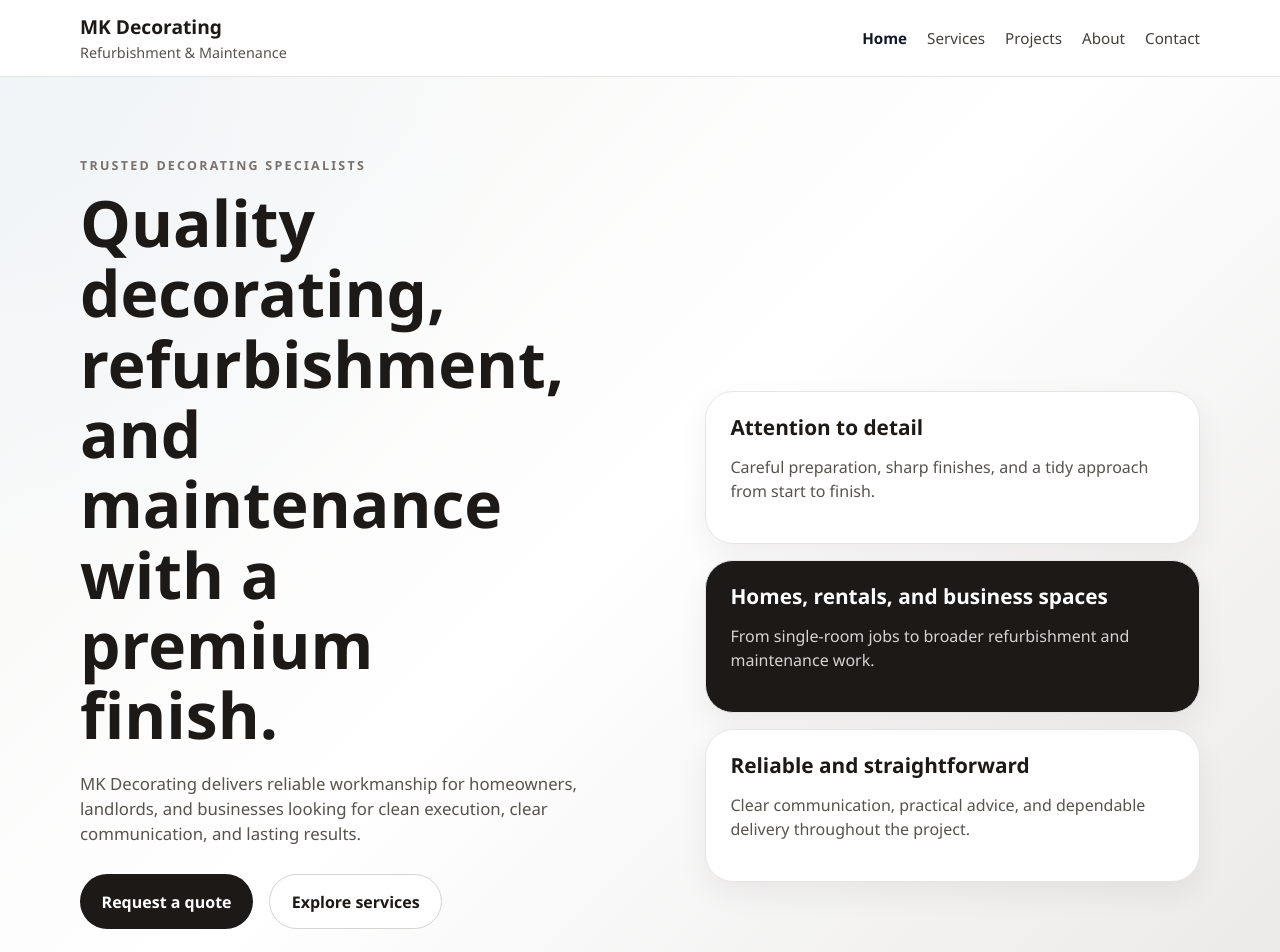
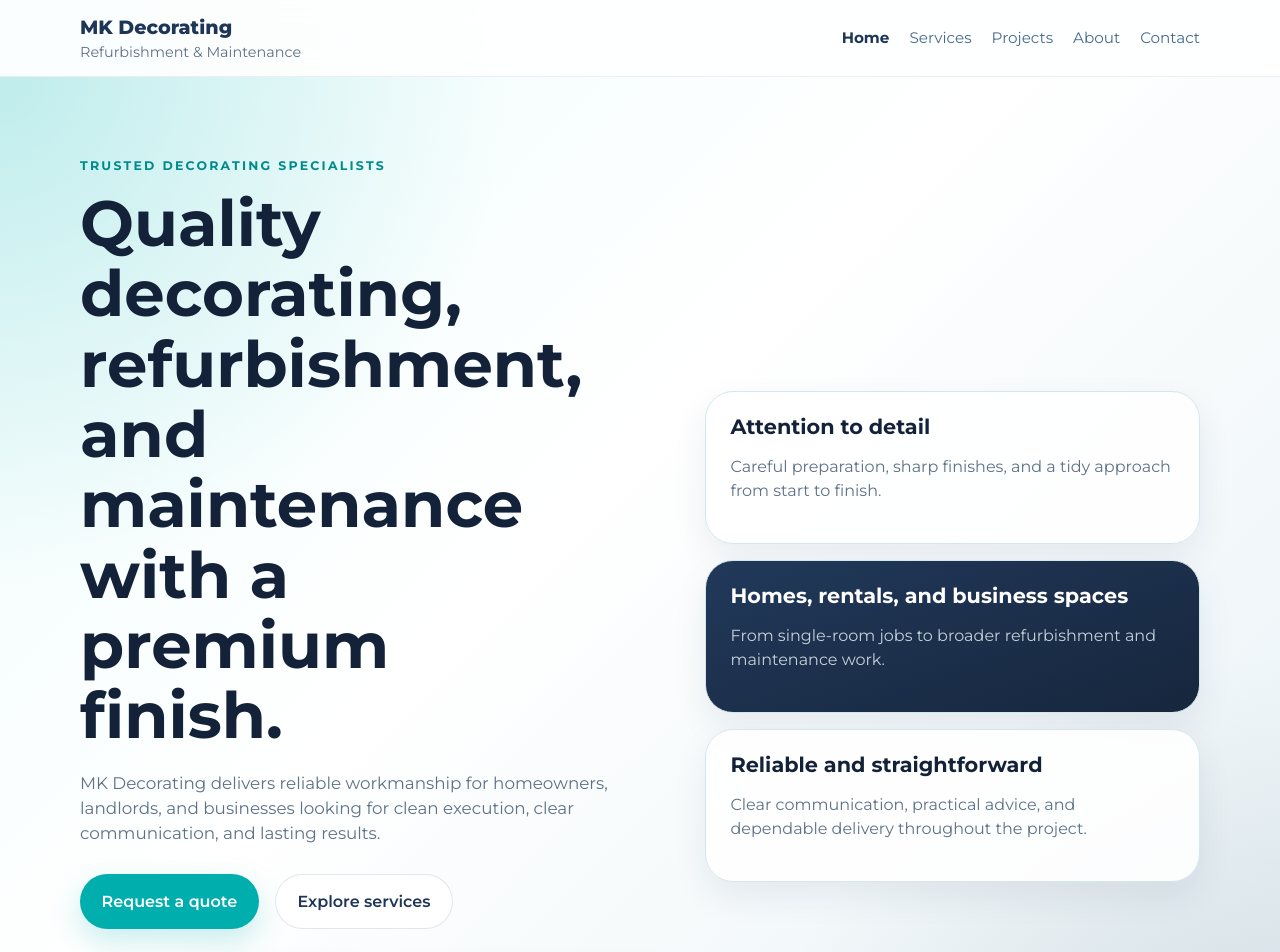
Before and after one commit to issakheirallah/mkd-website, a React (Vite) app in the folder mk-decorating-website/: page / in a window 1280 px wide. Shown: the top 952 px of the page. Built offline with nearby package versions, Linux system fonts and the light colour scheme.

Commit message:
Change colour palette

```diff
--- a/mk-decorating-website/index.html
+++ b/mk-decorating-website/index.html
@@ -3,6 +3,12 @@
   <head>
     <meta charset="UTF-8" />
     <meta name="viewport" content="width=device-width, initial-scale=1.0" />
+    <link rel="preconnect" href="https://fonts.googleapis.com" />
+    <link rel="preconnect" href="https://fonts.gstatic.com" crossorigin />
+    <link
+      href="https://fonts.googleapis.com/css2?family=Montserrat:wght@400;500;600;700;800&display=swap"
+      rel="stylesheet"
+    />
     <title>MK Decorating | Refurbishment & Maintenance</title>
     <meta
       name="description"
--- a/mk-decorating-website/src/styles.css
+++ b/mk-decorating-website/src/styles.css
@@ -1,7 +1,17 @@
 :root {
-  font-family: "Avenir Next", "Segoe UI", sans-serif;
-  color: #1c1917;
-  background: #f8f7f4;
+  --color-primary: #00aeae;
+  --color-primary-deep: #008b8b;
+  --color-secondary: #1d3557;
+  --color-secondary-soft: #48698f;
+  --color-ink: #132238;
+  --color-muted: #5e7187;
+  --color-surface: #f4fbfb;
+  --color-surface-strong: #ffffff;
+  --color-line: #d5e7eb;
+  --shadow-soft: 0 14px 34px rgba(29, 53, 87, 0.08);
+  font-family: "Montserrat", "Segoe UI", sans-serif;
+  color: var(--color-ink);
+  background: var(--color-surface);
   line-height: 1.5;
   font-weight: 400;
 }
@@ -16,8 +26,10 @@ html, body, #root {
 }
 
 body {
-  background: #f8f7f4;
-  color: #1c1917;
+  background:
+    radial-gradient(circle at top left, rgba(0, 174, 174, 0.1), transparent 26%),
+    linear-gradient(180deg, #f7fdfd, #eef7f9 48%, #f8fbfc);
+  color: var(--color-ink);
 }
 
 a {
@@ -44,9 +56,9 @@ a {
   position: sticky;
   top: 0;
   z-index: 100;
-  background: rgba(255, 255, 255, 0.92);
+  background: rgba(255, 255, 255, 0.86);
   backdrop-filter: blur(12px);
-  border-bottom: 1px solid #e7e5e4;
+  border-bottom: 1px solid rgba(29, 53, 87, 0.08);
 }
 
 .navbar-inner {
@@ -64,12 +76,13 @@ a {
 
 .brand-title {
   font-size: 1.2rem;
-  font-weight: 700;
+  font-weight: 800;
+  color: var(--color-secondary);
 }
 
 .brand-subtitle {
   font-size: 0.9rem;
-  color: #57534e;
+  color: var(--color-muted);
 }
 
 .nav-links {
@@ -80,19 +93,20 @@ a {
 
 .nav-links a {
   font-size: 0.95rem;
-  color: #44403c;
+  color: var(--color-secondary-soft);
 }
 
 .nav-links a.active {
-  color: #111827;
-  font-weight: 600;
+  color: var(--color-secondary);
+  font-weight: 700;
 }
 
 .hero {
   padding: 5rem 0;
   background:
-    radial-gradient(circle at top left, #f1f5f9, transparent 30%),
-    linear-gradient(135deg, #f5f5f4, #ffffff 45%, #e7e5e4);
+    radial-gradient(circle at top left, rgba(0, 174, 174, 0.2), transparent 30%),
+    radial-gradient(circle at bottom right, rgba(29, 53, 87, 0.14), transparent 32%),
+    linear-gradient(135deg, #effcfc, #ffffff 42%, #e6f1f5);
 }
 
 .hero-grid {
@@ -107,7 +121,7 @@ a {
   text-transform: uppercase;
   letter-spacing: 0.18em;
   font-size: 0.78rem;
-  color: #78716c;
+  color: var(--color-primary-deep);
   font-weight: 700;
 }
 
@@ -138,7 +152,7 @@ h3 {
 .contact-block p,
 .footer p,
 .info-card p {
-  color: #57534e;
+  color: var(--color-muted);
 }
 
 .lead {
@@ -169,13 +183,15 @@ h3 {
 }
 
 .btn-primary {
-  background: #1c1917;
+  background: var(--color-primary);
   color: white;
+  box-shadow: 0 12px 30px rgba(0, 174, 174, 0.22);
 }
 
 .btn-secondary {
-  border: 1px solid #d6d3d1;
-  background: white;
+  border: 1px solid rgba(29, 53, 87, 0.12);
+  background: rgba(255, 255, 255, 0.86);
+  color: var(--color-secondary);
 }
 
 .feature-grid {
@@ -187,11 +203,11 @@ h3 {
 }
 
 .feature-card {
-  background: white;
-  border: 1px solid #e7e5e4;
+  background: rgba(255, 255, 255, 0.88);
+  border: 1px solid var(--color-line);
   border-radius: 18px;
   padding: 1rem;
-  box-shadow: 0 8px 24px rgba(28, 25, 23, 0.04);
+  box-shadow: var(--shadow-soft);
 }
 
 .hero-panels {
@@ -202,22 +218,23 @@ h3 {
 .info-card,
 .card,
 .project-card {
-  background: white;
-  border: 1px solid #e7e5e4;
+  background: rgba(255, 255, 255, 0.9);
+  border: 1px solid var(--color-line);
   border-radius: 28px;
   padding: 1.5rem;
-  box-shadow: 0 12px 30px rgba(28, 25, 23, 0.06);
+  box-shadow: var(--shadow-soft);
 }
 
 .info-card.dark,
 .dark-panel {
-  background: #1c1917;
+  background:
+    linear-gradient(160deg, rgba(29, 53, 87, 0.98), rgba(18, 34, 57, 0.98));
   color: white;
 }
 
 .info-card.dark p,
 .dark-panel li {
-  color: #d6d3d1;
+  color: rgba(232, 244, 247, 0.82);
 }
 
 .section {
@@ -249,20 +266,20 @@ h3 {
 
 .project-tone-warm {
   background:
-    linear-gradient(135deg, rgba(94, 58, 38, 0.92), rgba(209, 133, 79, 0.5)),
-    radial-gradient(circle at top right, rgba(255, 241, 220, 0.4), transparent 38%);
+    linear-gradient(135deg, rgba(29, 53, 87, 0.94), rgba(72, 105, 143, 0.62)),
+    radial-gradient(circle at top right, rgba(0, 174, 174, 0.24), transparent 38%);
 }
 
 .project-tone-slate {
   background:
-    linear-gradient(135deg, rgba(42, 53, 66, 0.94), rgba(111, 137, 161, 0.55)),
-    radial-gradient(circle at top right, rgba(210, 227, 241, 0.3), transparent 40%);
+    linear-gradient(135deg, rgba(0, 174, 174, 0.92), rgba(29, 53, 87, 0.6)),
+    radial-gradient(circle at top right, rgba(240, 255, 255, 0.28), transparent 40%);
 }
 
 .project-tone-olive {
   background:
-    linear-gradient(135deg, rgba(61, 71, 49, 0.94), rgba(143, 161, 104, 0.55)),
-    radial-gradient(circle at top right, rgba(232, 239, 212, 0.28), transparent 42%);
+    linear-gradient(135deg, rgba(16, 132, 132, 0.94), rgba(29, 53, 87, 0.68)),
+    radial-gradient(circle at top right, rgba(220, 244, 244, 0.24), transparent 42%);
 }
 
 .project-badges {
@@ -293,7 +310,7 @@ h3 {
   font-size: 0.8rem;
   text-transform: uppercase;
   letter-spacing: 0.16em;
-  color: #78716c;
+  color: var(--color-primary-deep);
   font-weight: 700;
   margin-bottom: 0.5rem;
 }
@@ -301,7 +318,7 @@ h3 {
 .project-list {
   margin: 1rem 0 0;
   padding-left: 1.2rem;
-  color: #44403c;
+  color: var(--color-secondary);
 }
 
 .project-list li + li {
@@ -311,7 +328,7 @@ h3 {
 .project-result {
   margin-top: 1.1rem;
   padding-top: 1rem;
-  border-top: 1px solid #e7e5e4;
+  border-top: 1px solid var(--color-line);
 }
 
 .two-column {
@@ -356,19 +373,19 @@ h3 {
   gap: 0.45rem;
   font-size: 0.95rem;
   font-weight: 600;
-  color: #292524;
+  color: var(--color-secondary);
 }
 
 .quote-form input,
 .quote-form select,
 .quote-form textarea {
   width: 100%;
-  border: 1px solid #d6d3d1;
-  background: #fcfcfb;
+  border: 1px solid var(--color-line);
+  background: rgba(255, 255, 255, 0.94);
   border-radius: 16px;
   padding: 0.9rem 1rem;
   font: inherit;
-  color: #1c1917;
+  color: var(--color-ink);
 }
 
 .quote-form textarea {
@@ -378,13 +395,13 @@ h3 {
 .quote-form input:focus,
 .quote-form select:focus,
 .quote-form textarea:focus {
-  outline: 2px solid rgba(28, 25, 23, 0.12);
-  border-color: #78716c;
+  outline: 2px solid rgba(0, 174, 174, 0.14);
+  border-color: var(--color-primary);
 }
 
 .field-error {
   font-size: 0.82rem;
-  color: #b42318;
+  color: #c2410c;
   font-weight: 600;
 }
 
@@ -398,7 +415,7 @@ h3 {
 .form-note,
 .form-status,
 .contact-side-note {
-  color: #57534e;
+  color: var(--color-muted);
 }
 
 .form-note,
@@ -411,7 +428,8 @@ h3 {
 }
 
 .footer {
-  background: #111111;
+  background:
+    linear-gradient(180deg, #1d3557, #162842);
   color: white;
   padding: 2rem 0;
 }
@@ -423,7 +441,7 @@ h3 {
 }
 
 .footer p {
-  color: #d6d3d1;
+  color: rgba(229, 243, 247, 0.8);
   margin: 0.35rem 0;
 }
 
```
Also changed, not shown: 4 other files (tests, documents, lock files or other folders).
